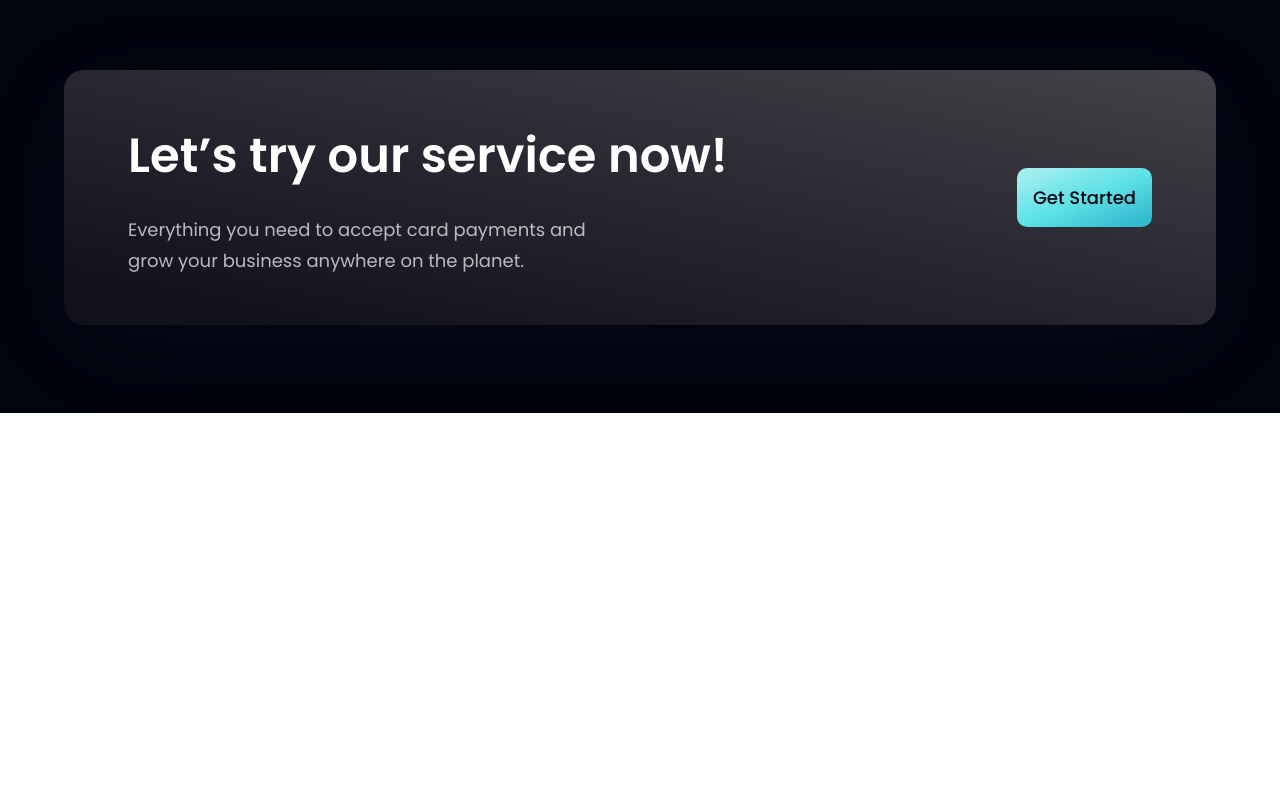
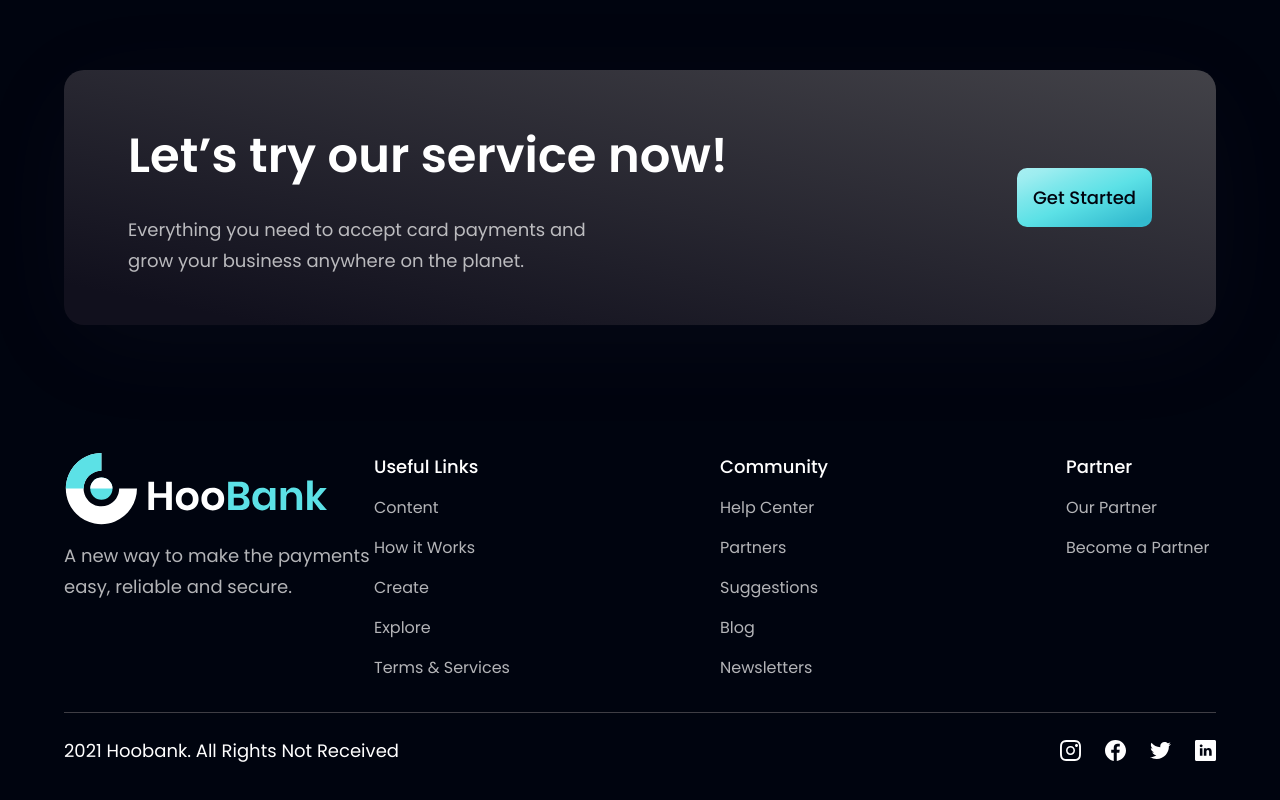
Before and after one commit to ShibinRasheed/HooBank, a React (Vite) app: page / in a window 1280 px wide. Shown: the part 4064-4864 px from the top of the page. Before the commit the page ends 4477 px from the top, so only its background shows below. Built offline with nearby package versions, Linux system fonts and the light colour scheme.

Commit message:
Completed Footer

```diff
--- a/src/App.jsx
+++ b/src/App.jsx
@@ -1,5 +1,5 @@
 import styles from './style'
-import {Navbar , Hero , Stats , Business, Billing, CardDeal, Testimonials, Clients, CTA} from "./components"
+import {Navbar , Hero , Stats , Business, Billing, CardDeal, Testimonials, Clients, CTA, Footer} from "./components"
 
 function App() {
   return (
@@ -26,7 +26,7 @@
               <Testimonials/>
               <Clients/>
               <CTA/>
-              Footer
+              <Footer/>
             </div>
           </div>
 
--- /dev/null
+++ b/src/components/Footer.jsx
@@ -0,0 +1,51 @@
+import styles from "../style";
+import {logo} from "../assets";
+import { footerLinks, socialMedia } from "../constants";
+
+function Footer() {
+  return (
+    <section className={`${styles.flexCenter} ${styles.paddingY} flex-col`}>
+        <div className={`${styles.flexStart} md:flex-row flex-col mb-8 w-full` } >
+            <div>
+                <img src={logo} alt="hoobank" className="w-[266px] h-[72px] object contain"/>
+                <p className={`${styles.paragraph} mt-4 max-w-[310px]`}>A new way to make the payments easy, reliable and secure.</p>
+            </div>
+            <div className="flex-[1.5] w-full flex flex-row justify-between flex-wrap md:mt-0 mt-10">
+                {footerLinks.map((footerLink) => (
+                    <div key={footerLink.key} className="flex flex-col ss:my-0 my-4 min-w-[150px]">
+                            <h4 className="font-poppins font-medium text-[18px] leading-[27px] text-white">
+                                {footerLink.title}
+                            </h4>
+                            <ul className="list-none mt-4">
+                                {
+                                    footerLink.links.map((Link,index)=>(
+                                        <li key={Link.name}
+                                        className={`font-poppins font-normal text-[16px] leading-[24px] text-dimWhite hover:text-secondary cursor-pointer ${index !== footerLink.links.length - 1 ? "mb-4" : "mb-0"}`}>
+                                            {Link.name}
+                                        </li>
+                                    ))
+                                }
+                            </ul>
+                    </div>
+                ))}
+            </div>
+        </div>
+        <div className="w-full flex justify-between items-center md:flex-row flex-col pt-6 border-t-[1px] border-t-[#3F3E45]">
+            <p className="font-poppins font-normal text-center text-[18px] leading-[27px] text-white">2021 Hoobank. All Rights Not Received</p>
+            <div className="flex flex-row md:mt-0 mt-6">
+                {socialMedia.map((social, index)=>(
+                    <img
+                    key={social.id}
+                    src={social.icon}
+                    alt={social.id}
+                    className={`w-[21px] h-[21px] object-contain cursor-pointer ${index !== socialMedia.length - 1 ? "mr-6" : "mr-0"}`}
+                    />
+
+                ))}
+            </div>
+        </div>
+    </section>
+  )
+}
+
+export default Footer
--- a/src/components/index.js
+++ b/src/components/index.js
@@ -7,6 +7,7 @@
 import Testimonials from "./Testimonials";
 import Clients from "./Clients";
 import CTA from "./CTA";
+import Footer from "./Footer";
 
 export {
   Navbar,
@@ -17,5 +18,6 @@
   CardDeal,
   Testimonials,
   Clients,
-  CTA
+  CTA,
+  Footer
 };
```
